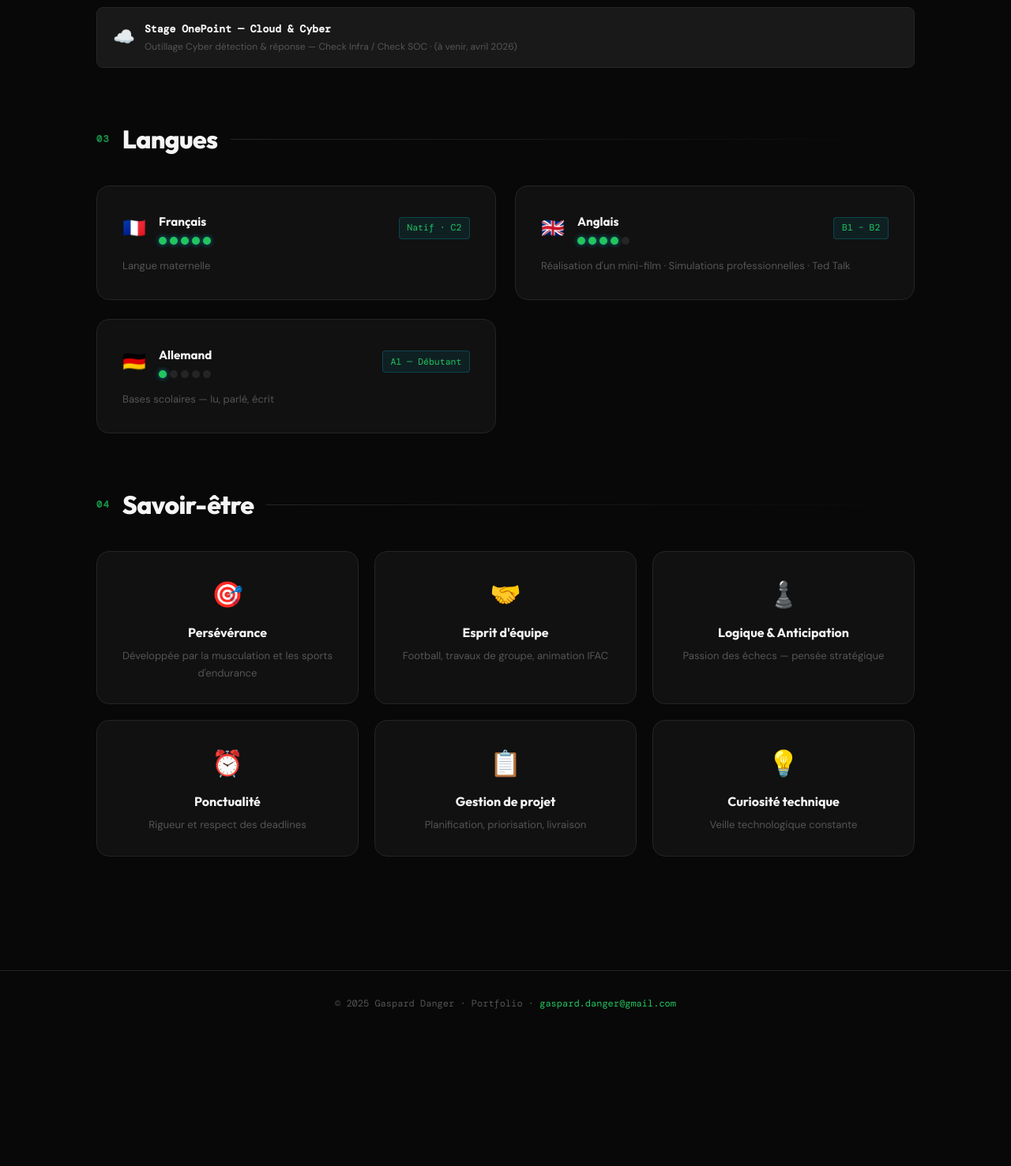
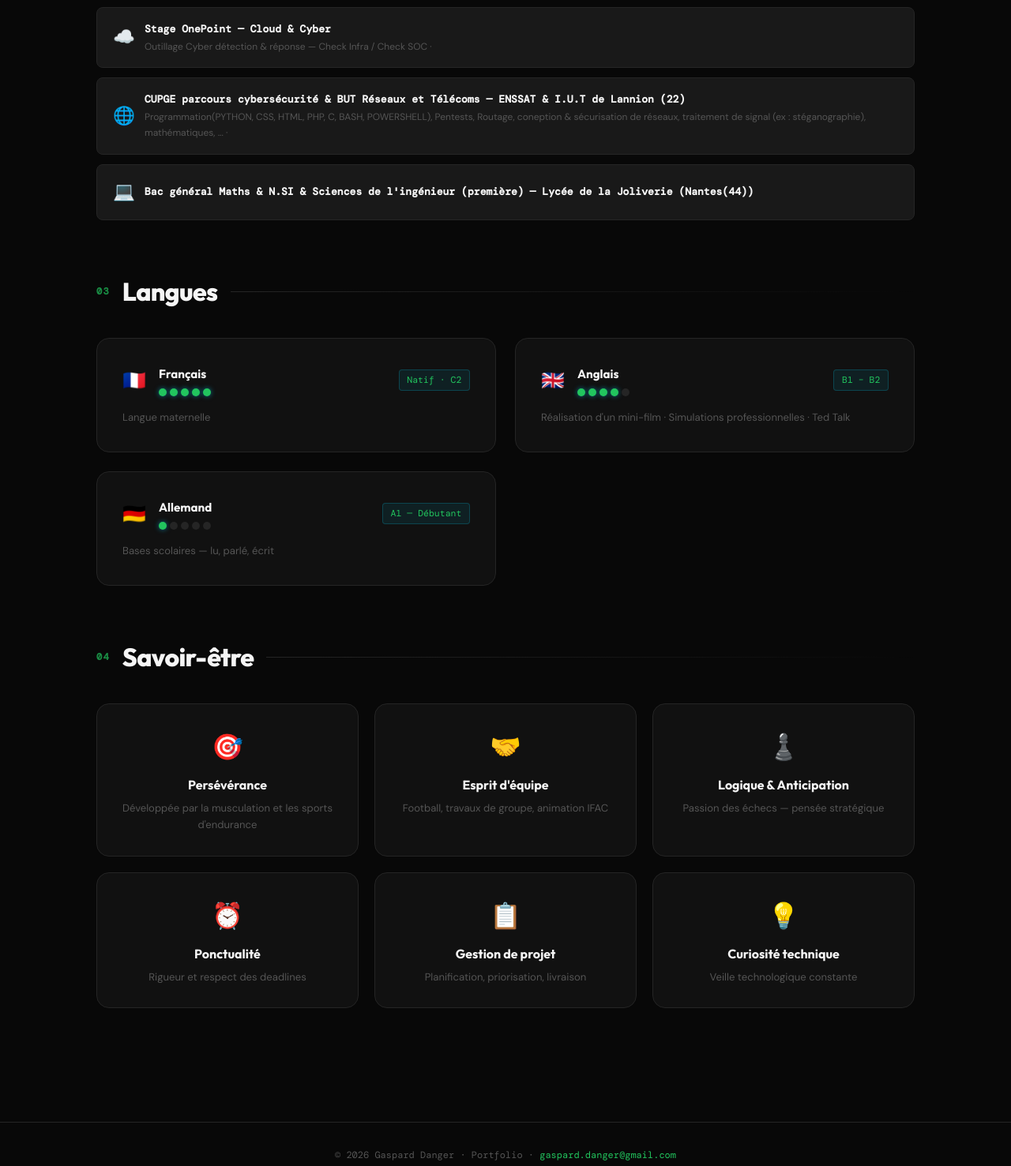
Before and after one commit to SocratOStetedos/Gaspard_Danger_Portfolio, a plain HTML site: page competences.html in a window 1280 px wide. Shown: the part 1460-2937 px from the top of the page at 79% size. Before the commit the page ends 2774 px from the top, so only its background shows below. Drawn offline with nearby package versions, Linux system fonts and the light colour scheme.

Commit message:
Update competences.html

```diff
--- a/competences.html
+++ b/competences.html
@@ -299,7 +299,21 @@
       <div class="cert-icon">☁️</div>
       <div>
         <div class="cert-title">Stage OnePoint — Cloud &amp; Cyber</div>
-        <div class="cert-desc">Outillage Cyber détection &amp; réponse — Check Infra / Check SOC · (à venir, avril 2026)</div>
+        <div class="cert-desc">Outillage Cyber détection &amp; réponse — Check Infra / Check SOC ·</div>
+      </div>
+    </div>
+    <div class="cert-card">
+      <div class="cert-icon">🌐</div>
+      <div>
+        <div class="cert-title">CUPGE parcours cybersécurité & BUT Réseaux et Télécoms — ENSSAT &amp; I.U.T de Lannion (22)</div>
+        <div class="cert-desc">Programmation(PYTHON, CSS, HTML, PHP, C, BASH, POWERSHELL), Pentests, Routage, coneption &amp; sécurisation de réseaux, traitement de signal (ex : stéganographie), mathématiques, ... ·</div>
+      </div>
+    </div>
+        <div class="cert-card">
+      <div class="cert-icon">💻</div>
+      <div>
+        <div class="cert-title">Bac général Maths &amp; N.SI &amp; Sciences de l'ingénieur (première) — Lycée de la Joliverie (Nantes(44))</div>
+        <div class="cert-desc"></div>
       </div>
     </div>
   </section>
@@ -402,7 +416,7 @@
 </main>
 
 <footer>
-  <p>© 2025 Gaspard Danger · Portfolio · <a href="mailto:gaspard.danger@gmail.com">gaspard.danger@gmail.com</a></p>
+  <p>© 2026 Gaspard Danger · Portfolio · <a href="mailto:gaspard.danger@gmail.com">gaspard.danger@gmail.com</a></p>
 </footer>
 
 <script src="nav.js"></script>
```
